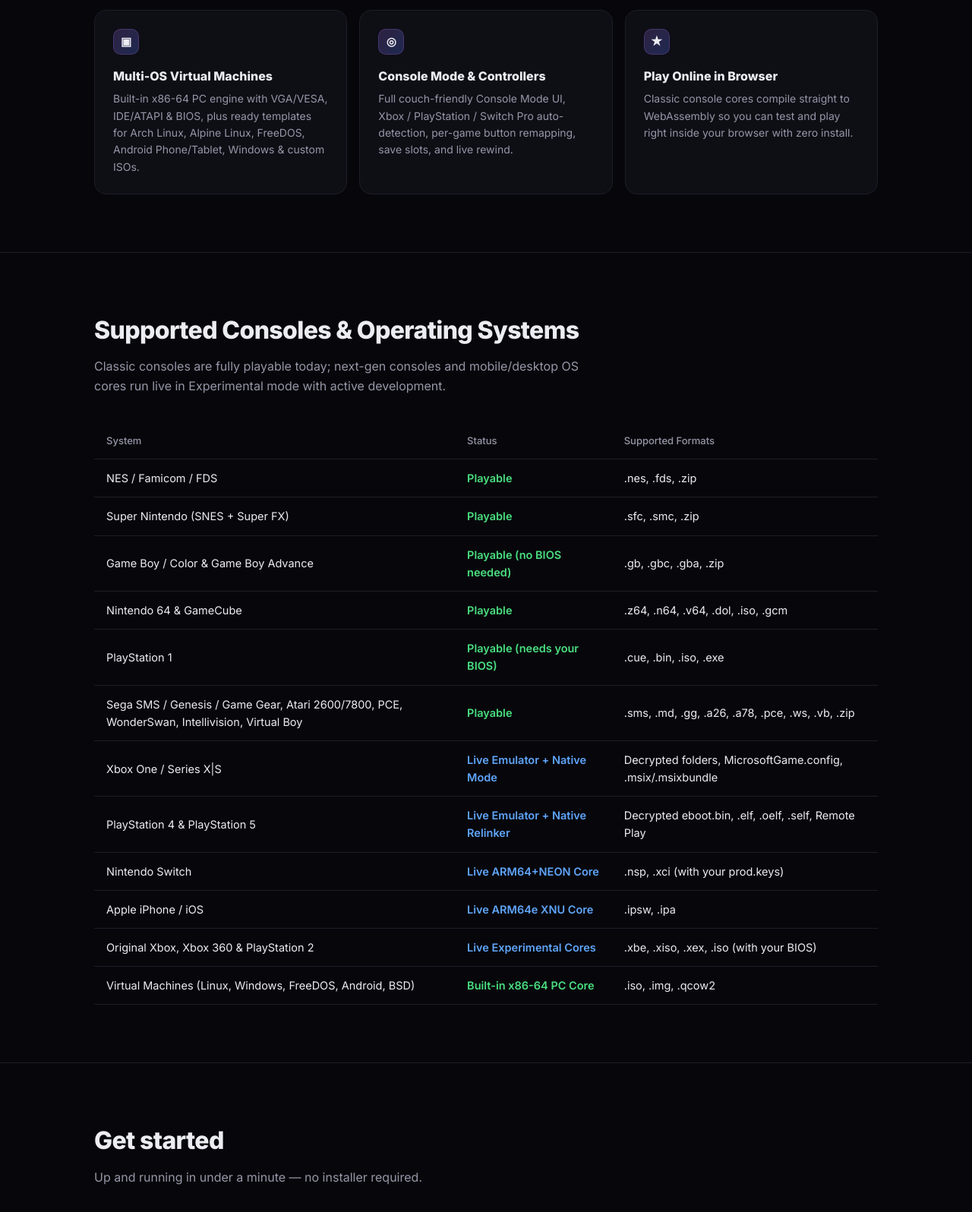
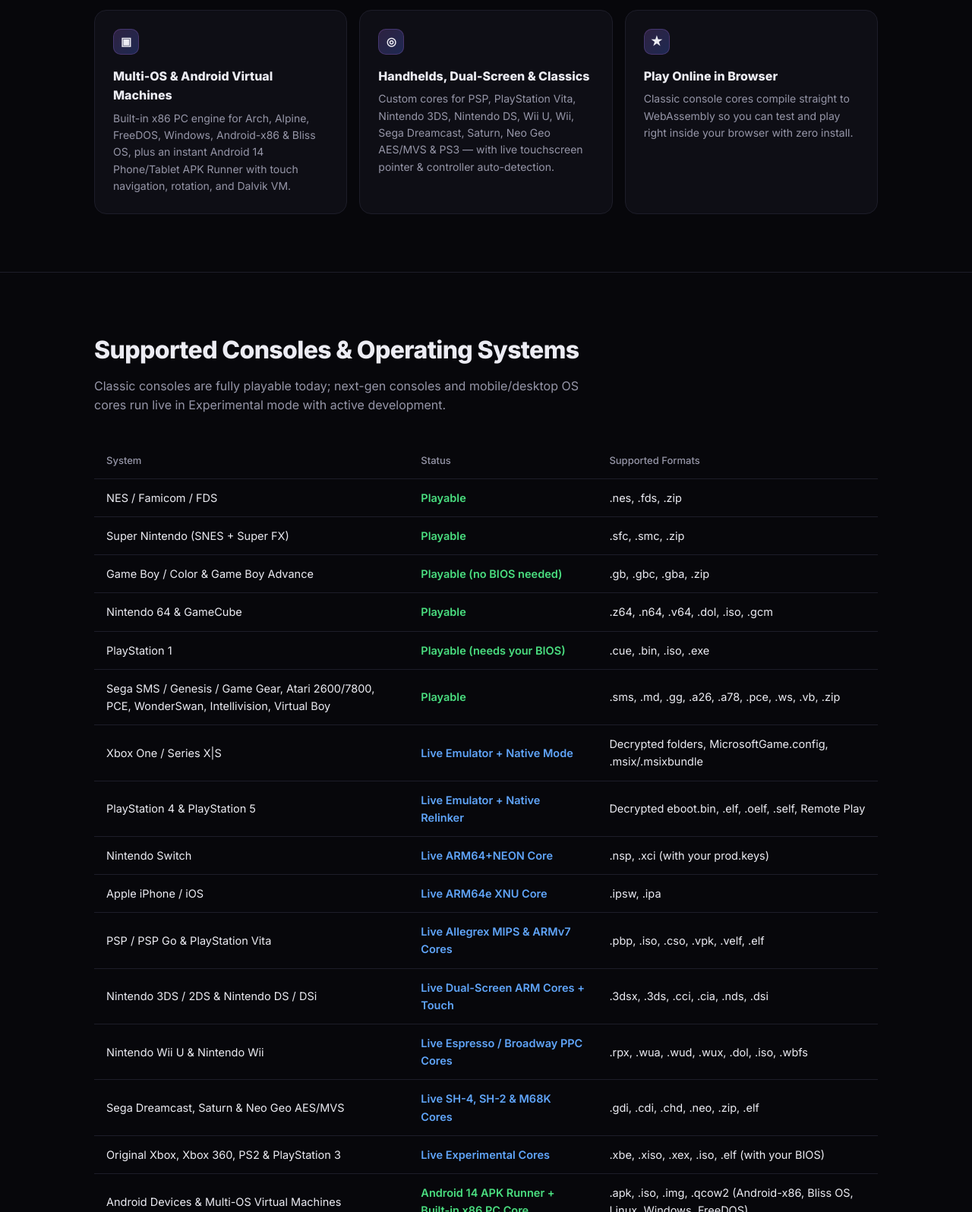
Before and after one commit to HitBoyXx23-dev/hitboy-emulations, a plain HTML site: page index.html in a window 1280 px wide. Shown: the part 1204-2800 px from the top of the page at 76% size. Drawn offline with Linux system fonts and the light colour scheme.

Commit message:
Update HitBoy website with PSP, Vita, 3DS, Wii U, Dreamcast, classics & Android VM

```diff
--- a/index.html
+++ b/index.html
@@ -110,7 +110,7 @@
         <div class="cta">
           <a class="btn btn-primary" href="https://github.com/HitBoyXx23-dev/hitboy-emulations/releases/latest/download/HitBoys-Emulations-Windows.zip">
             <svg width="18" height="18" viewBox="0 0 24 24" fill="none" stroke="currentColor" stroke-width="2.4" stroke-linecap="round" stroke-linejoin="round"><path d="M12 3v12m0 0-5-5m5 5 5-5M4 20h16"/></svg>
-            Download for Windows (5.9 MB)
+            Download for Windows (6.1 MB)
           </a>
           <a class="btn btn-ghost" href="play/index.html">
             <svg width="16" height="16" viewBox="0 0 24 24" fill="currentColor"><path d="M8 5v14l11-7z"/></svg>
@@ -134,8 +134,8 @@
         <div class="card"><div class="dot">X</div><h3>Xbox One &amp; Series X|S</h3><p>Dual Native Mode (SEH unwind, DLL redirection, GDK/XDK/D3D12.X shims, persistent XGameSave) and live Emulator Mode (x86-64 + SSE2/BMI2, Era memory, XInput &amp; audio).</p></div>
         <div class="card"><div class="dot">P</div><h3>PlayStation 4 &amp; 5</h3><p>Live x86-64/AVX Emulator Core with VideoOut, sceAudioOut PCM audio, FIOS VFS &amp; Remote Play, plus Native Mode with an in-place x86-64 <code>fs:</code> TLS &amp; stack-canary binary relinker.</p></div>
         <div class="card"><div class="dot">S</div><h3>Switch &amp; Apple iOS</h3><p>Live ARM64+NEON Switch core with NCA decryption, RomFS, HID input &amp; audout audio, plus live ARM64e iOS XNU kernel bring-up with 16 KB MMU &amp; S5L UART0 console.</p></div>
-        <div class="card"><div class="dot">▣</div><h3>Multi-OS Virtual Machines</h3><p>Built-in x86-64 PC engine with VGA/VESA, IDE/ATAPI &amp; BIOS, plus ready templates for Arch Linux, Alpine Linux, FreeDOS, Android Phone/Tablet, Windows &amp; custom ISOs.</p></div>
-        <div class="card"><div class="dot">◎</div><h3>Console Mode &amp; Controllers</h3><p>Full couch-friendly Console Mode UI, Xbox / PlayStation / Switch Pro auto-detection, per-game button remapping, save slots, and live rewind.</p></div>
+        <div class="card"><div class="dot">▣</div><h3>Multi-OS &amp; Android Virtual Machines</h3><p>Built-in x86 PC engine for Arch, Alpine, FreeDOS, Windows, Android-x86 &amp; Bliss OS, plus an instant Android 14 Phone/Tablet APK Runner with touch navigation, rotation, and Dalvik VM.</p></div>
+        <div class="card"><div class="dot">◎</div><h3>Handhelds, Dual-Screen &amp; Classics</h3><p>Custom cores for PSP, PlayStation Vita, Nintendo 3DS, Nintendo DS, Wii U, Wii, Sega Dreamcast, Saturn, Neo Geo AES/MVS &amp; PS3 — with live touchscreen pointer &amp; controller auto-detection.</p></div>
         <div class="card"><div class="dot">★</div><h3>Play Online in Browser</h3><p>Classic console cores compile straight to WebAssembly so you can test and play right inside your browser with zero install.</p></div>
       </div>
     </div>
@@ -158,8 +158,12 @@
           <tr><td>PlayStation 4 &amp; PlayStation 5</td><td class="exp">Live Emulator + Native Relinker</td><td>Decrypted eboot.bin, .elf, .oelf, .self, Remote Play</td></tr>
           <tr><td>Nintendo Switch</td><td class="exp">Live ARM64+NEON Core</td><td>.nsp, .xci (with your prod.keys)</td></tr>
           <tr><td>Apple iPhone / iOS</td><td class="exp">Live ARM64e XNU Core</td><td>.ipsw, .ipa</td></tr>
-          <tr><td>Original Xbox, Xbox 360 &amp; PlayStation 2</td><td class="exp">Live Experimental Cores</td><td>.xbe, .xiso, .xex, .iso (with your BIOS)</td></tr>
-          <tr><td>Virtual Machines (Linux, Windows, FreeDOS, Android, BSD)</td><td class="ok">Built-in x86-64 PC Core</td><td>.iso, .img, .qcow2</td></tr>
+          <tr><td>PSP / PSP Go &amp; PlayStation Vita</td><td class="exp">Live Allegrex MIPS &amp; ARMv7 Cores</td><td>.pbp, .iso, .cso, .vpk, .velf, .elf</td></tr>
+          <tr><td>Nintendo 3DS / 2DS &amp; Nintendo DS / DSi</td><td class="exp">Live Dual-Screen ARM Cores + Touch</td><td>.3dsx, .3ds, .cci, .cia, .nds, .dsi</td></tr>
+          <tr><td>Nintendo Wii U &amp; Nintendo Wii</td><td class="exp">Live Espresso / Broadway PPC Cores</td><td>.rpx, .wua, .wud, .wux, .dol, .iso, .wbfs</td></tr>
+          <tr><td>Sega Dreamcast, Saturn &amp; Neo Geo AES/MVS</td><td class="exp">Live SH-4, SH-2 &amp; M68K Cores</td><td>.gdi, .cdi, .chd, .neo, .zip, .elf</td></tr>
+          <tr><td>Original Xbox, Xbox 360, PS2 &amp; PlayStation 3</td><td class="exp">Live Experimental Cores</td><td>.xbe, .xiso, .xex, .iso, .elf (with your BIOS)</td></tr>
+          <tr><td>Android Devices &amp; Multi-OS Virtual Machines</td><td class="ok">Android 14 APK Runner + Built-in x86 PC Core</td><td>.apk, .iso, .img, .qcow2 (Android-x86, Bliss OS, Linux, Windows, FreeDOS)</td></tr>
         </tbody>
       </table>
     </div>
@@ -192,7 +196,7 @@
   <section class="download">
     <div class="wrap">
       <h2>Ready to play?</h2>
-      <p class="sub" style="margin:0 auto 32px">HitBoy's Emulations v0.1.0 for Windows 64-bit · 5.9 MB</p>
+      <p class="sub" style="margin:0 auto 32px">HitBoy's Emulations v0.1.0 for Windows 64-bit · 6.1 MB</p>
       <div class="cta" style="justify-content:center">
         <a class="btn btn-primary" href="https://github.com/HitBoyXx23-dev/hitboy-emulations/releases/latest/download/HitBoys-Emulations-Windows.zip">Download HitBoy's Emulations</a>
         <a class="btn btn-ghost" href="https://github.com/HitBoyXx23-dev/hitboy-emulations/releases" target="_blank" rel="noopener">All Releases</a>
```
